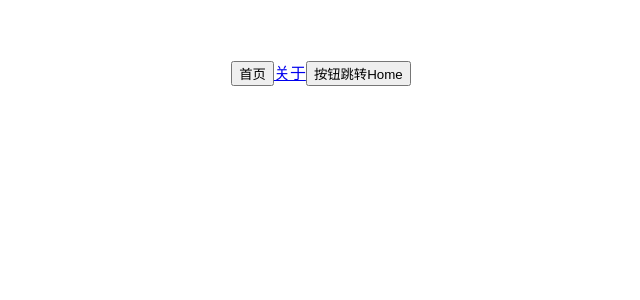
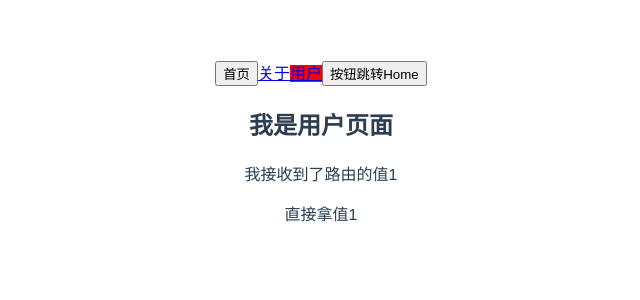
Before and after one commit to zhoupeng20188/vueCliTest, a Vue app in the folder vuecli2test/: page /user/1 in a window 1280 px wide. Shown: the top 300 px of the page, without its empty margins (319-959 px from the left). Built offline with nearby package versions, Linux system fonts and the light colour scheme.

Commit message:
动态路由 传参

```diff
--- a/vuecli2test/src/App.vue
+++ b/vuecli2test/src/App.vue
@@ -3,6 +3,8 @@
     <!-- router-link里加上replace属性，浏览器的返回不能使用 -->
     <router-link to='/home' tag='button'>首页</router-link>
     <router-link to='/about'>关于</router-link>
+    <!-- 动态路由 -->
+    <router-link :to="'/user/' + userId">用户</router-link>
     <button @click='btnClick'>按钮跳转Home</button>
     <router-view></router-view>
   </div>
@@ -15,6 +17,11 @@ export default {
   name: 'App',
   components: {
     HelloWorld
+  },
+  data() {
+    return {
+      userId: 1
+    }
   },
   methods: {
     btnClick(){
--- /dev/null
+++ b/vuecli2test/src/components/User.vue
@@ -0,0 +1,30 @@
+<!--  -->
+<template>
+  <div>
+      <h2>我是用户页面</h2>
+      <p>我接收到了路由的值{{userId}}</p>
+      <p>直接拿值{{$route.params.userId}}</p>
+  </div>
+</template>
+
+<script>
+export default {
+  data () {
+    return {
+    };
+  },
+
+  components: {},
+
+  computed: {
+      userId(){
+          return this.$route.params.userId
+      }
+  },
+
+  methods: {}
+}
+
+</script>
+<style>
+</style>
--- a/vuecli2test/src/router/index.js
+++ b/vuecli2test/src/router/index.js
@@ -3,6 +3,7 @@ import Vue from 'vue'
 // 导入组件
 import Home from '../components/Home'
 import About from '../components/About'
+import User from '../components/User'
 
 // 使用路由
 Vue.use(VueRouter)
@@ -21,6 +22,10 @@ const routes = [
     {
         path: '/about',
         component: About
+    },
+    {
+        path: '/user/:userId',
+        component: User
     }
 ]
 
```
